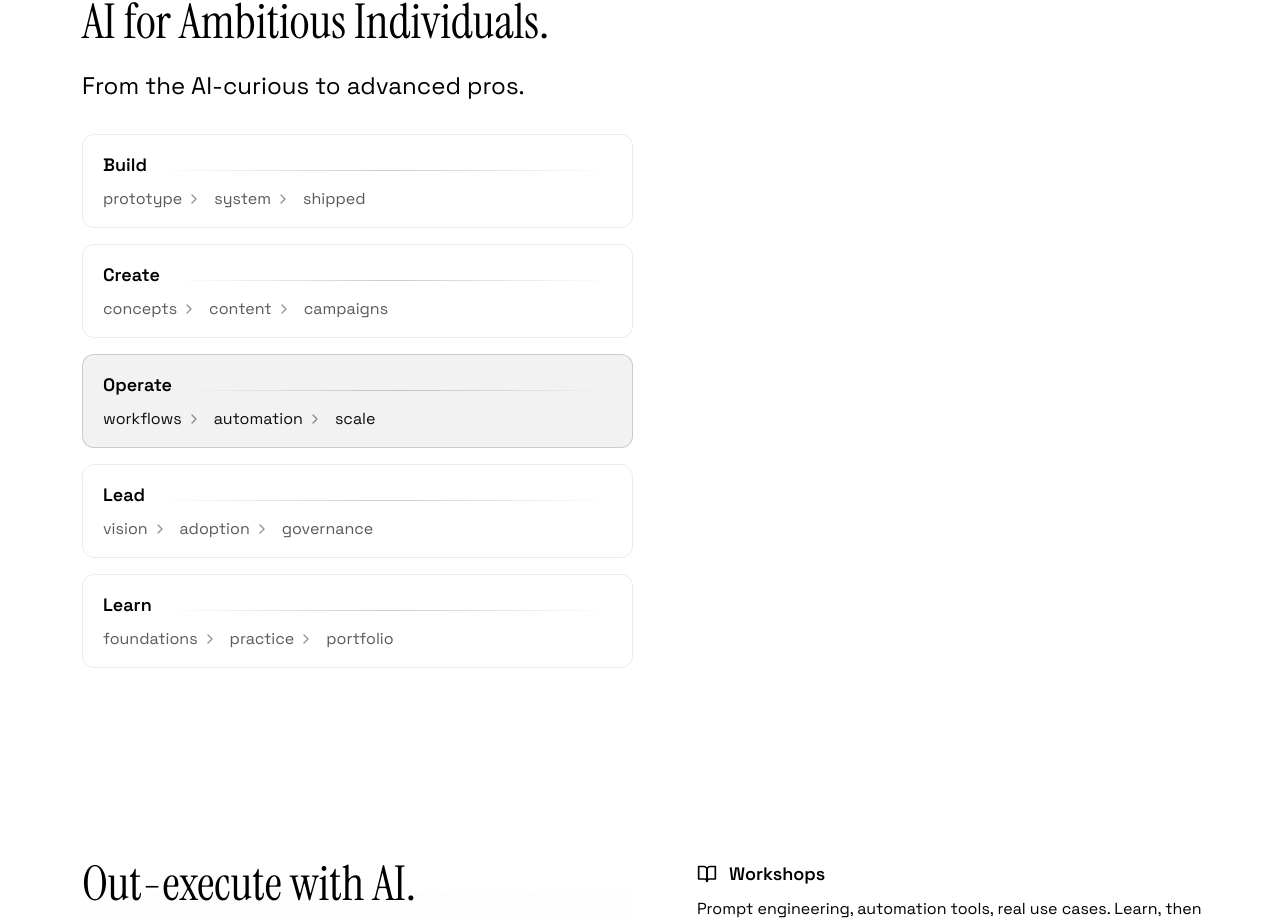
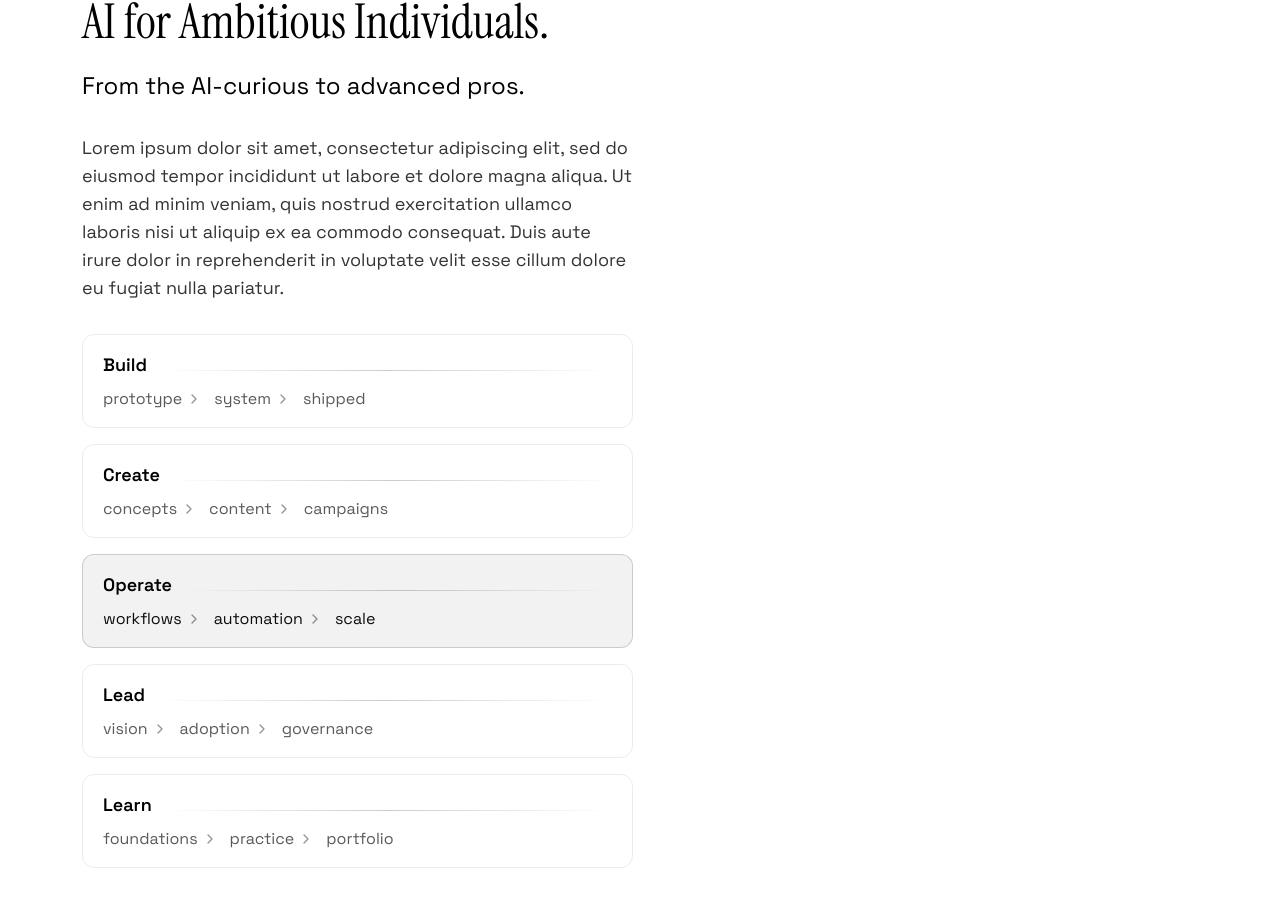
Before and after one commit to joshuaspacecadet/vibeout2, a React (Vite) app: page / in a window 1280 px wide. Shown: the part 930-1850 px from the top of the page. Built offline with nearby package versions, Linux system fonts and the light colour scheme.

Commit message:
Add placeholder text in App.tsx to enhance content description and user engagement

```diff
--- a/src/App.tsx
+++ b/src/App.tsx
@@ -87,6 +87,9 @@ function App() {
                 </h2>
                 <p className="font-space-grotesk text-lg md:text-xl lg:text-2xl text-black mb-8 leading-relaxed">
                   From the AI-curious to advanced pros.
+                </p>
+                <p className="font-space-grotesk text-base md:text-lg text-black/80 leading-relaxed mb-8">
+                  Lorem ipsum dolor sit amet, consectetur adipiscing elit, sed do eiusmod tempor incididunt ut labore et dolore magna aliqua. Ut enim ad minim veniam, quis nostrud exercitation ullamco laboris nisi ut aliquip ex ea commodo consequat. Duis aute irure dolor in reprehenderit in voluptate velit esse cillum dolore eu fugiat nulla pariatur.
                 </p>
 
                 {/** Journeys: animated, interactive rows */}
```
